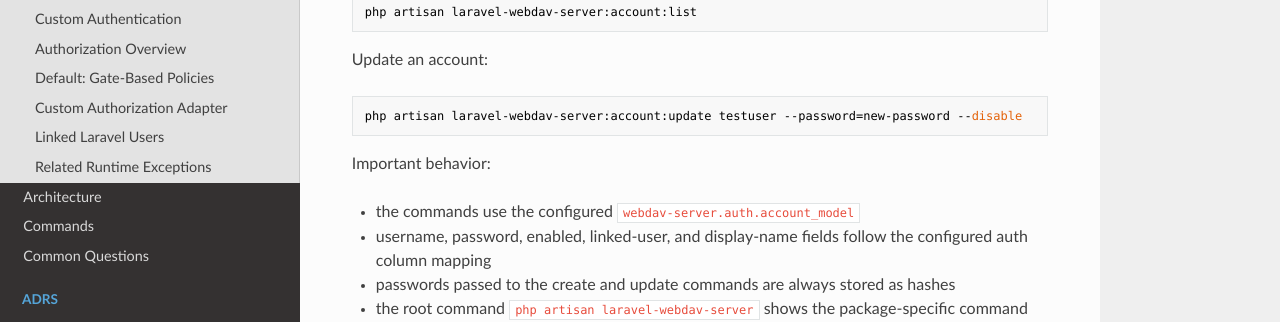
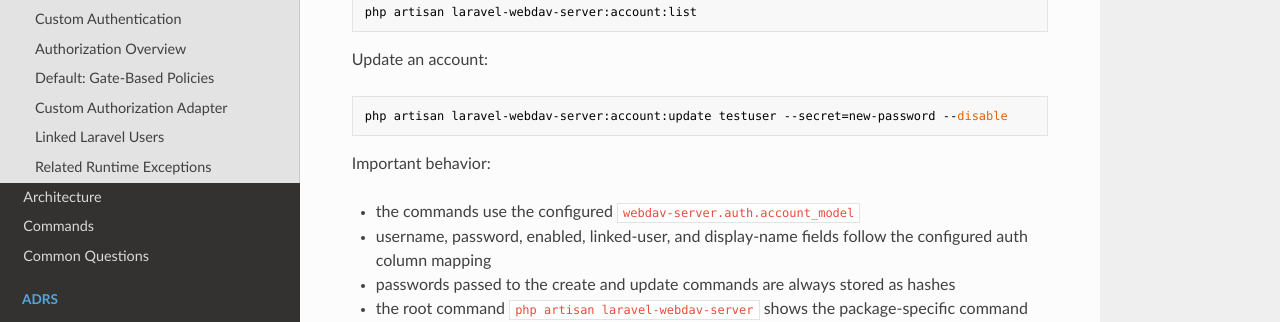
Before and after one commit to N3XT0R/laravel-webdav-server, an MkDocs documentation site: the page built from docs/authentication.md, in a window 1280 px wide and 900 px high, scrolled down 1183 px. Shown: the part 151-473 px from the top of the window. Built offline with MkDocs 1.6.1, drawn with Linux system fonts in a browser that asks for light colours; nearby versions of some CDN libraries.

Commit message:
feat: implementing package features

````diff
--- a/docs/authentication.md
+++ b/docs/authentication.md
@@ -61,7 +61,7 @@ php artisan laravel-webdav-server:account:list
 Update an account:
 
 ```bash
-php artisan laravel-webdav-server:account:update testuser --password=new-password --disable
+php artisan laravel-webdav-server:account:update testuser --secret=new-password --disable
 ```
 
 Important behavior:
````
Also changed, not shown: README.md (+1 -0 lines).
